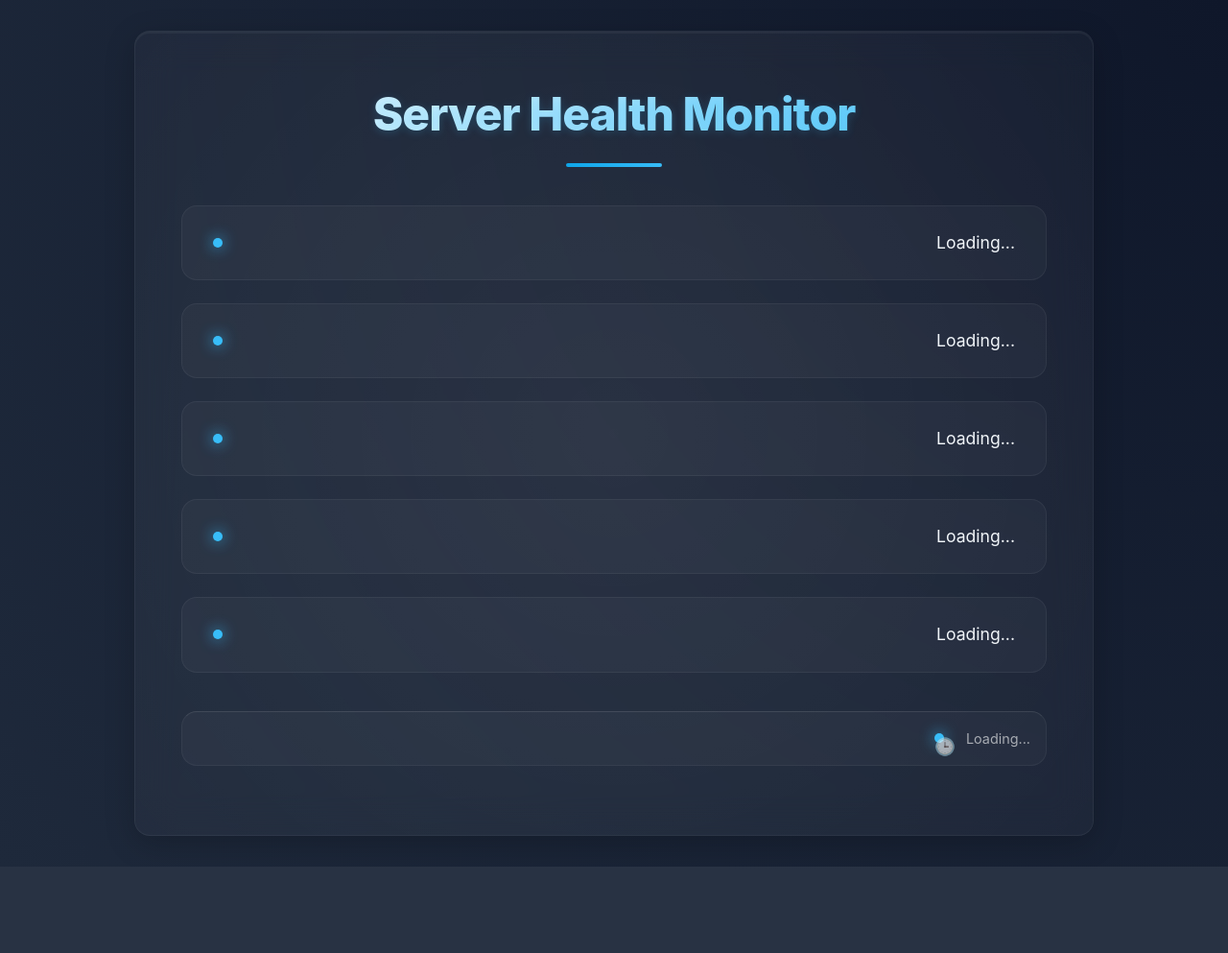
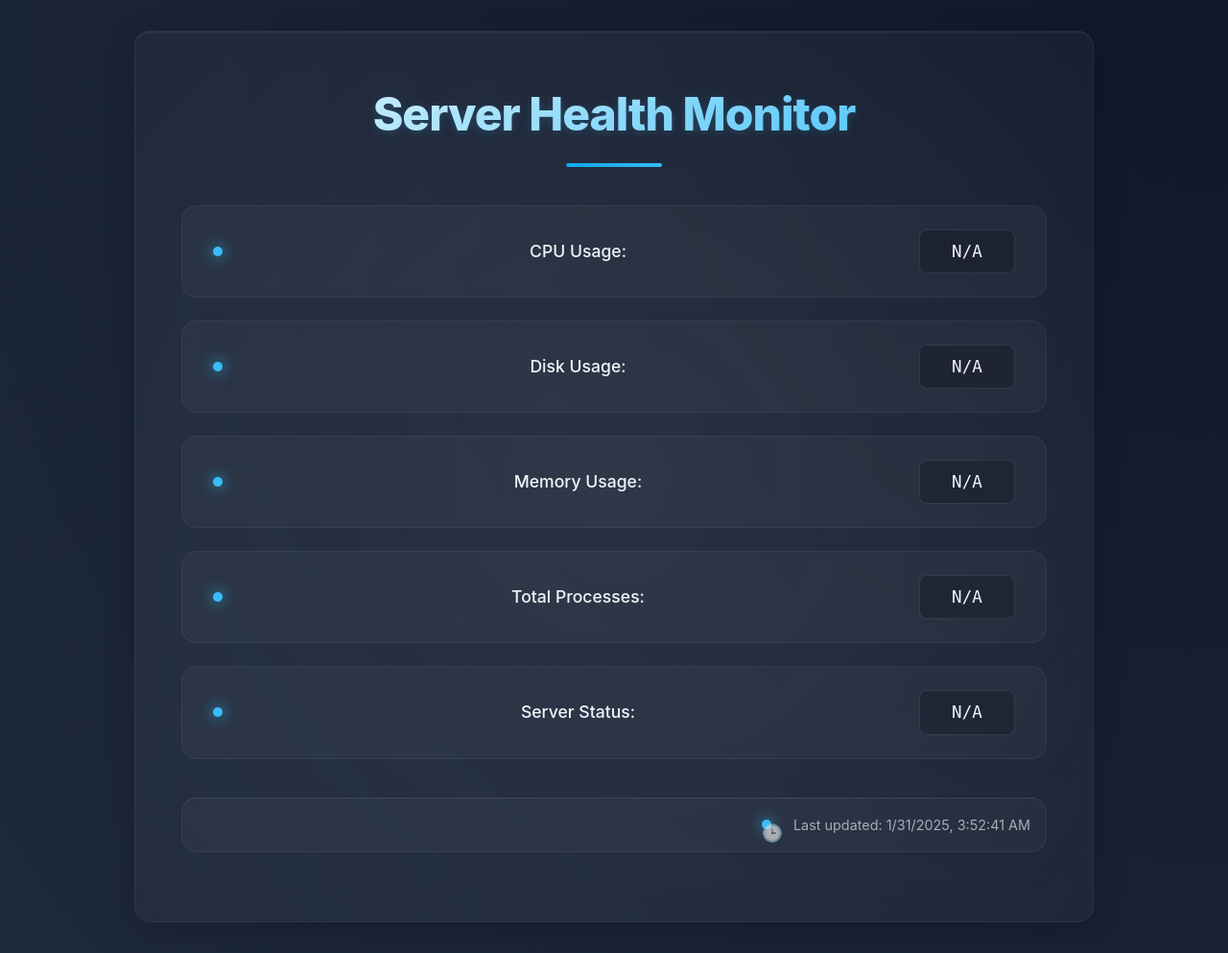
Before and after one commit to iamvany30/server-health-monitor, a Flask app: page / in a window 1280 px wide. Shown: the whole page at 96% size. Before the commit the page ends 903 px from the top, so only its background shows below. Run offline with Flask 3, Linux system fonts and the light colour scheme; data that the repository does not hold is empty.

Commit message:
Add files via upload

```diff
--- a/static/index/script.js
+++ b/static/index/script.js
@@ -1,16 +1,42 @@
-function fetchData() {
-    fetch('/data')
-        .then(response => response.json())
-        .then(data => {
-            document.getElementById('cpu').innerText = 'CPU Usage: ' + data.cpu_usage + '%';
-            document.getElementById('disk').innerText = 'Disk Usage: ' + data.disk_usage + '%';
-            document.getElementById('memory').innerText = 'Memory Usage: ' + data.memory_usage + '%';
-            document.getElementById('processes').innerText = 'Total Processes: ' + data.total_processes;
-            document.getElementById('status').innerText = 'Status: ' + data.status;
-            document.getElementById('timestamp').innerText = 'Updated: ' + new Date().toLocaleString();
-        });
-}
-setInterval(fetchData, 2000);
+document.addEventListener('DOMContentLoaded', () => {
+    const fetchData = async () => {
+        try {
+            const response = await fetch('/data');
+            if (!response.ok) {
+                throw new Error(`HTTP error! status: ${response.status}`);
+            }
+            const data = await response.json();
 
-// Добавляем класс js-enabled к body при загрузке JavaScript
-document.body.classList.add('js-enabled');
+            // Update the elements with fetched data
+            updateStatus('cpu', data.cpu_usage);
+            updateStatus('disk', data.disk_usage);
+            updateStatus('memory', data.memory_usage);
+            updateStatus('processes', data.total_processes);
+            updateStatus('status', data.status);
+            updateTimestamp();
+        } catch (error) {
+            console.error('Error fetching data:', error);
+            document.querySelectorAll('.status .metric-value').forEach(el => el.textContent = 'Error loading data');
+            document.getElementById('timestamp').textContent = 'Error loading timestamp';
+        }
+    };
+
+    const updateStatus = (id, value) => {
+        const element = document.querySelector(`#${id} .metric-value`);
+        if (element) {
+            element.textContent = value !== 'N/A' ? `${value}` : 'N/A';
+            element.classList.add('value-update'); // Trigger animation
+            setTimeout(() => element.classList.remove('value-update'), 500); // Remove animation class after animation
+        }
+    };
+
+    const updateTimestamp = () => {
+        const timestampElement = document.getElementById('timestamp');
+        const now = new Date().toLocaleString();
+        timestampElement.textContent = `Last updated: ${now}`;
+    };
+
+    // Fetch data initially and then every 10 seconds
+    fetchData();
+    setInterval(fetchData, 10000);
+});
--- a/templates/index.html
+++ b/templates/index.html
@@ -1,8 +1,11 @@
-<html>
+<!DOCTYPE html>
+<html lang="en">
 <head>
+    <meta charset="UTF-8">
+    <meta name="viewport" content="width=device-width, initial-scale=1.0">
     <title>Server Health Monitor</title>
     <link rel="stylesheet" href="/static/index/syles.css">
-    <script src="/static/index/script.js"></script>
+    <script src="/static/index/script.js" defer></script>
 </head>
 <body>
     <noscript>
@@ -11,12 +14,12 @@
     <!-- Основной контент -->
     <div class="container">
         <h1>Server Health Monitor</h1>
-        <p id="cpu" class="status">Loading...</p>
-        <p id="disk" class="status">Loading...</p>
-        <p id="memory" class="status">Loading...</p>
-        <p id="processes" class="status">Loading...</p>
-        <p id="status" class="status">Loading...</p>
-        <p id="timestamp" class="status">Loading...</p>
+        <p id="cpu" class="status"><span class="label">CPU Usage:</span><span class="metric-value">Loading...</span></p>
+        <p id="disk" class="status"><span class="label">Disk Usage:</span><span class="metric-value">Loading...</span></p>
+        <p id="memory" class="status"><span class="label">Memory Usage:</span><span class="metric-value">Loading...</span></p>
+        <p id="processes" class="status"><span class="label">Total Processes:</span><span class="metric-value">Loading...</span></p>
+        <p id="status" class="status"><span class="label">Server Status:</span><span class="metric-value">Loading...</span></p>
+        <p id="timestamp" class="status">Last updated: Loading...</p>
     </div>
 </body>
 </html>
```
